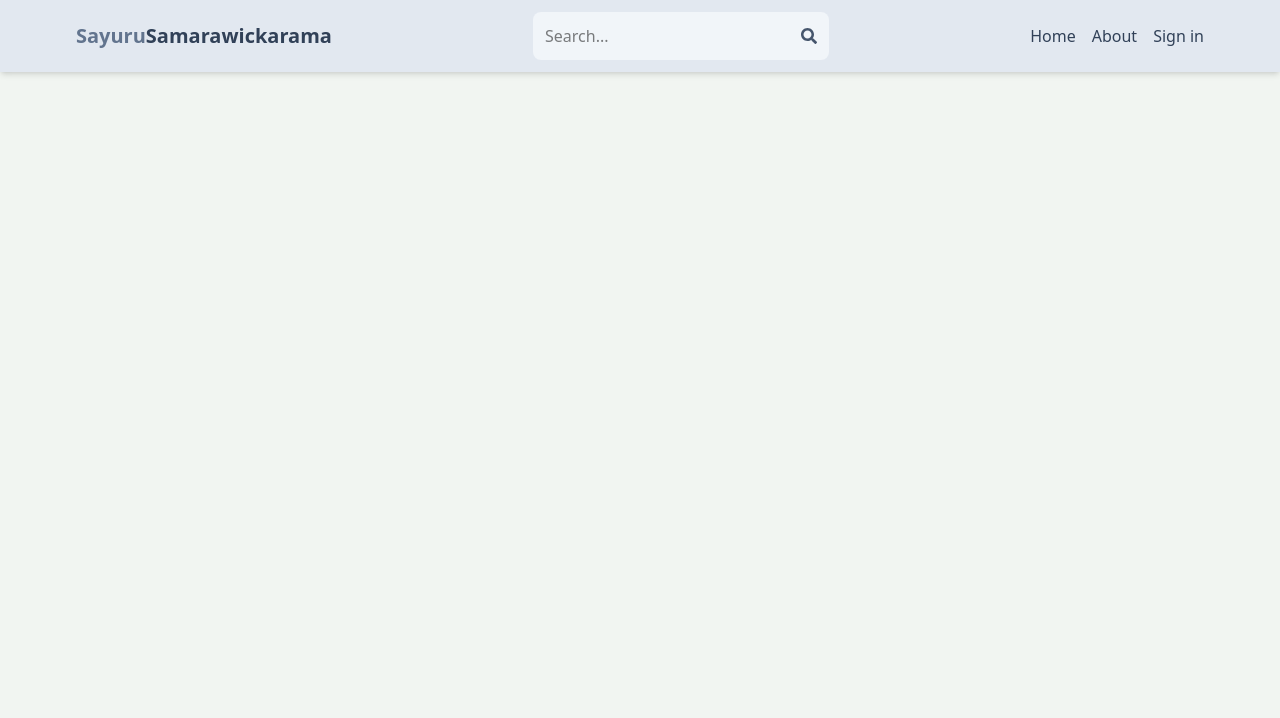
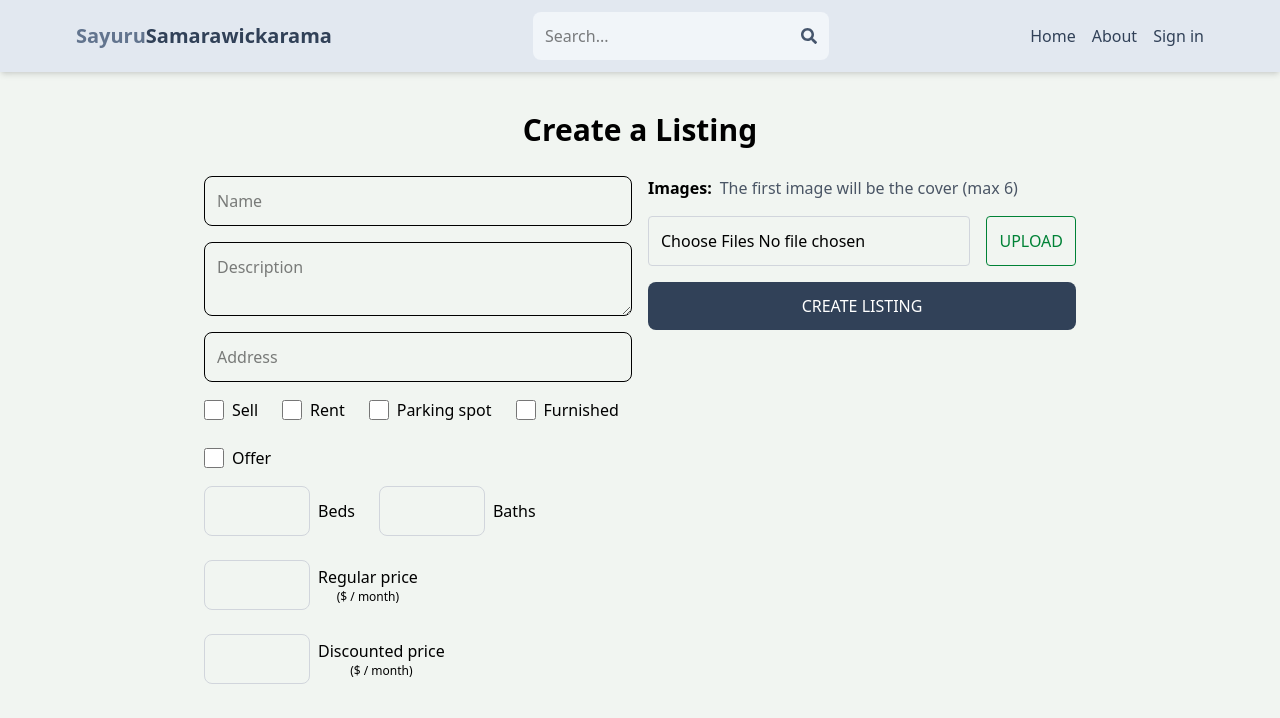
Before and after one commit to SayuruDev/MernEstate, a React (Vite) app in the folder client/: page /create-listing in a window 1280 px wide. Shown: the top 718 px of the page. Built offline with nearby package versions, Linux system fonts and the light colour scheme.

Commit message:
Create Listing UI Complete

```diff
--- a/client/src/App.jsx
+++ b/client/src/App.jsx
@@ -6,7 +6,7 @@
 import About from "./pages/About";
 import Profile from "./pages/Profile";
 import Header from "./components/Header";
-
+import CreateListing from "./pages/CreateListing";
 function App() {
   return (
     <Router>
@@ -17,6 +17,7 @@
         <Route path="/sign-up" element={<SignUp />} />
         <Route path="/about" element={<About />} />
         <Route path="/profile" element={<Profile />} />
+        <Route path="/create-listing" element={<CreateListing />} />
       </Routes>
     </Router>
   );
--- /dev/null
+++ b/client/src/pages/CreateListing.jsx
@@ -0,0 +1,135 @@
+import React from "react";
+
+export default function CreateListing() {
+  return (
+    <main className="p-3 max-w-4xl mx-auto">
+      <h1 className="text-3xl font-semibold text-center my-7">
+        Create a Listing
+      </h1>
+      <form className="flex flex-col sm:flex-row gap-4">
+        <div className="flex flex-col gap-4 flex-1">
+          <input
+            type="text"
+            placeholder="Name"
+            className="border p-3 rounded-lg"
+            id="name"
+            maxLength="62"
+            minLength="10"
+            required
+          />
+          <textarea
+            type="text"
+            placeholder="Description"
+            className="border p-3 rounded-lg"
+            id="description"
+            required
+          />
+          <input
+            type="text"
+            placeholder="Address"
+            className="border p-3 rounded-lg"
+            id="address"
+            required
+          />
+          <div className="flex gap-6 flex-wrap">
+            <div className="flex gap-2">
+              <input type="checkbox" id="sale" className="w-5" />
+              <span>Sell</span>
+            </div>
+            <div className="flex gap-2">
+              <input type="checkbox" id="rent" className="w-5" />
+              <span>Rent</span>
+            </div>
+            <div className="flex gap-2">
+              <input type="checkbox" id="parking" className="w-5" />
+              <span>Parking spot</span>
+            </div>
+            <div className="flex gap-2">
+              <input type="checkbox" id="furnished" className="w-5" />
+              <span>Furnished</span>
+            </div>
+            <div className="flex gap-2">
+              <input type="checkbox" id="offer" className="w-5" />
+              <span>Offer</span>
+            </div>
+          </div>
+          <div className="flex flex-wrap gap-6">
+            <div className="flex items-center gap-2">
+              <input
+                type="number"
+                id="bedrooms"
+                min="1"
+                max="10"
+                required
+                className="p-3 border border-gray-300 rounded-lg"
+              />
+              <p>Beds</p>
+            </div>
+            <div className="flex items-center gap-2">
+              <input
+                type="number"
+                id="bathrooms"
+                min="1"
+                max="10"
+                required
+                className="p-3 border border-gray-300 rounded-lg"
+              />
+              <p>Baths</p>
+            </div>
+            <div className="flex items-center gap-2">
+              <input
+                type="number"
+                id="regularPrice"
+                min="1"
+                max="10"
+                required
+                className="p-3 border border-gray-300 rounded-lg"
+              />
+              <div className="flex flex-col items-center">
+                <p>Regular price</p>
+                <span className="text-xs">($ / month)</span>
+              </div>
+            </div>
+            <div className="flex items-center gap-2">
+              <input
+                type="number"
+                id="discountPrice"
+                min="1"
+                max="10"
+                required
+                className="p-3 border border-gray-300 rounded-lg"
+              />
+              <div className="flex flex-col items-center">
+                <p>Discounted price</p>
+                <span className="text-xs">($ / month)</span>
+              </div>
+            </div>
+          </div>
+        </div>
+        <div className="flex flex-col flex-1 gap-4">
+          <p className="font-semibold">
+            Images:
+            <span className="font-normal text-gray-600 ml-2">
+              The first image will be the cover (max 6)
+            </span>
+          </p>
+          <div className="flex gap-4">
+            <input
+              className="p-3 border border-gray-300 rounded w-full"
+              type="file"
+              id="images"
+              accept="image/*"
+              multiple
+            />
+            <button className="p-3 text-green-700 border border-green-700 rounded uppercase hover:shadow-lg disabled:opacity-80">
+              Upload
+            </button>
+          </div>
+          <button className="p-3 bg-slate-700 text-white rounded-lg uppercase hover:opacity-95 disabled:opacity-80">
+            Create Listing
+          </button>
+        </div>
+      </form>
+    </main>
+  );
+}
```
